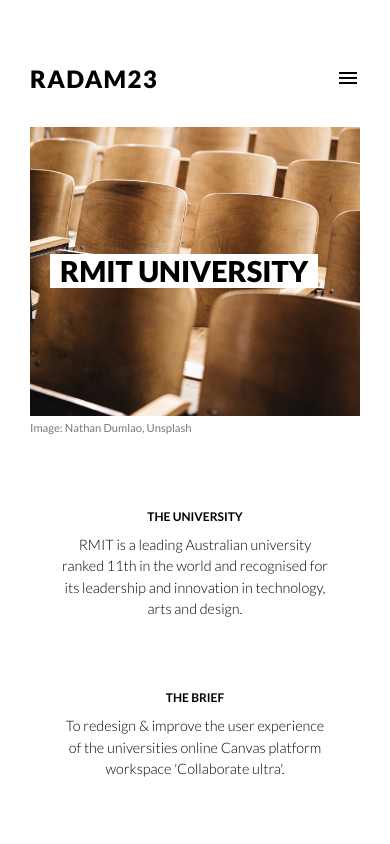
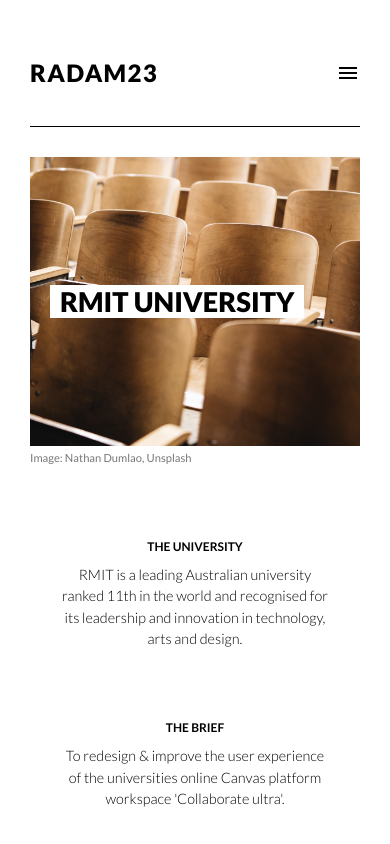
Before and after one commit to rAdam23/radam23.v.4.0, a plain HTML site: page rmit.html in a window 390 px wide. Shown: the top 844 px of the page. Drawn offline with Linux system fonts and the light colour scheme.

Commit message:
Add files via upload

```diff
--- a/styles/styles.css
+++ b/styles/styles.css
@@ -60,10 +60,14 @@ nav {
   -webkit-box-align: center;
       -ms-flex-align: center;
           align-items: center;
-  height: 120px;
   width: auto;
   background-color: white;
   padding-top: 40px;
+  padding-bottom: 10px;
+  border-bottom-color: black;
+  border-bottom-style: solid;
+  border-bottom-width: 1px;
+  margin-bottom: 30px;
 }
 
 .nav-logo-link {
@@ -80,7 +84,7 @@ nav {
 
 .nav-logo {
   font-family: 'Lato', sans-serif;
-  font-size: 3.6rem;
+  font-size: clamp(2.2rem, 20vw, 2.5rem);
   font-weight: 900;
   letter-spacing: 1.3px;
   height: 100%;
@@ -1257,7 +1261,7 @@ footer {
     padding-top: 30px;
   }
   .nav-logo {
-    font-size: 2rem;
+    font-size: 1.8rem;
   }
   .reduced-nav-logo {
     font-size: 1.5rem;
@@ -1267,7 +1271,7 @@ footer {
     min-height: auto;
   }
   .banner-title {
-    font-size: clamp(1.8rem, 3.3vw, 3.8rem);
+    font-size: clamp(1.7rem, 3.3vw, 3.8rem);
     padding: 0 10px;
   }
   .banner-contact {
```
